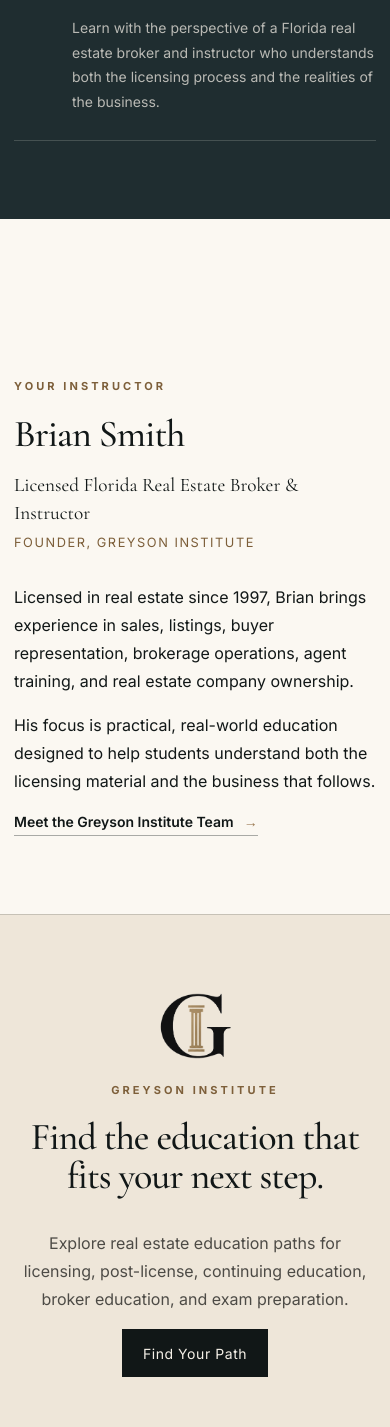
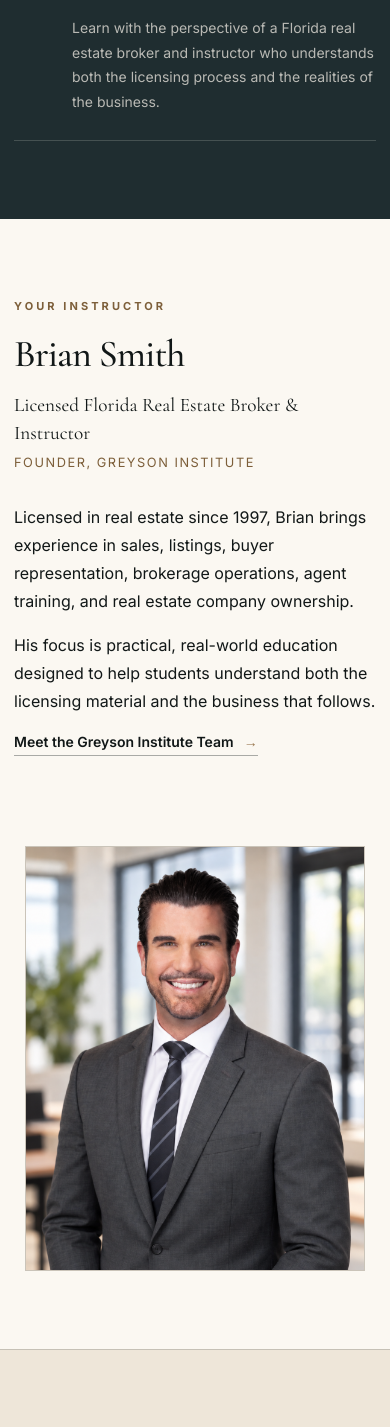
Before and after one commit to BrianLook/Greyson-Institute-Website, a Next.js app: page / in a window 390 px wide. Shown: the part 3592-5019 px from the top of the page. Built offline with nearby package versions, Linux system fonts and the light colour scheme.

Commit message:
Make instructor portrait mobile friendly

```diff
--- a/app/globals.css
+++ b/app/globals.css
@@ -441,6 +441,22 @@ p {
   align-items: center;
 }
 
+.instructor-photo-card {
+  position: relative;
+  width: 100%;
+  max-width: 420px;
+  aspect-ratio: 4 / 5;
+  overflow: hidden;
+  border: 1px solid rgba(17, 23, 23, 0.16);
+  background: #eee6d9;
+  min-width: 0;
+  justify-self: center;
+}
+
+.instructor-copy {
+  min-width: 0;
+}
+
 .portrait-placeholder {
   min-height: 420px;
   background: linear-gradient(160deg, #ded4c4, #b4a28b);
@@ -726,6 +742,16 @@ p {
     min-height: 220px;
   }
 
+  .instructor-copy {
+    order: 1;
+  }
+
+  .instructor-photo-card {
+    order: 2;
+    max-width: 340px;
+    margin-top: 10px;
+  }
+
   .course-row {
     grid-template-columns: 1fr;
     gap: 12px;
```
